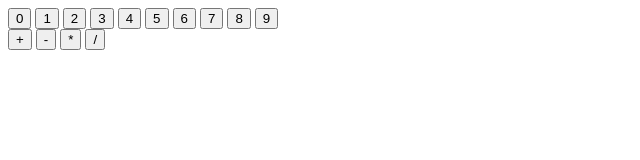
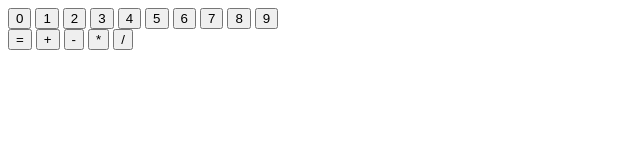
Before and after one commit to Pavlovic-Stefan/odin-calculator, a plain HTML site: page index.html in a window 1280 px wide. Shown: the full height of the page, 0-640 px from the left. Drawn offline with Linux system fonts and the light colour scheme.

Commit message:
Add equals key

```diff
--- a/index.html
+++ b/index.html
@@ -25,6 +25,7 @@
                 <button class="nine">9</button>
             </div>
             <div class="operators">
+                <button class="equals">=</button>
                 <button class="add">+</button>
                 <button class="substract">-</button>
                 <button class="multiply">*</button>
```
